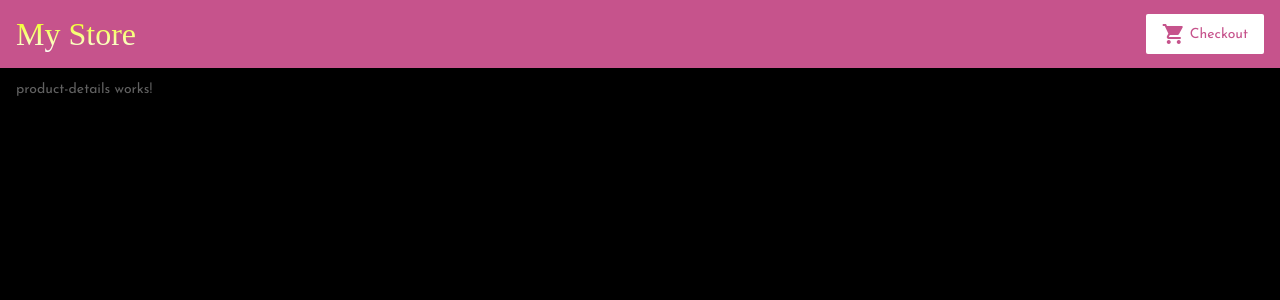
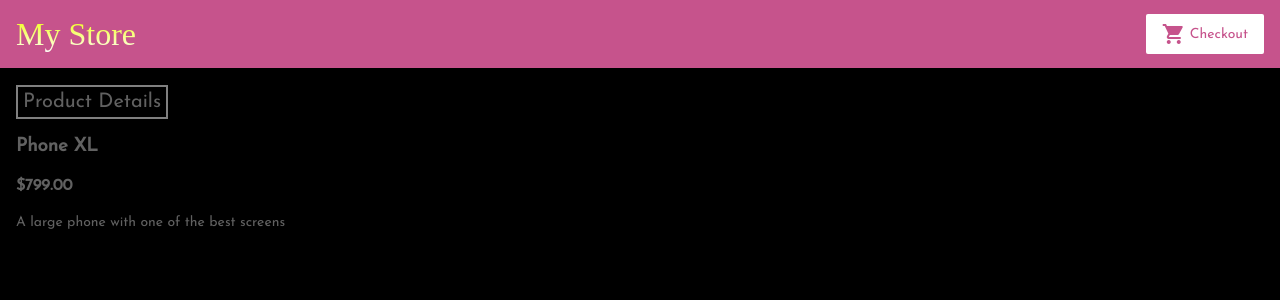
Before and after one commit to walterswoodward/basic-angular-app, an Angular app: page /products/0 in a window 1280 px wide. Shown: the top 300 px of the page. Built offline with nearby package versions, Linux system fonts and the light colour scheme; a web font is replaced by a local one.

Commit message:
brings products.ts into product-details component and into view

```diff
--- a/src/app/product-details/product-details.component.html
+++ b/src/app/product-details/product-details.component.html
@@ -1 +1,8 @@
-<p>product-details works!</p>
+<h2>Product Details</h2>
+
+<div *ngIf="product">
+  <h3>{{ product.name }}</h3>
+  <h4>{{ product.price | currency }}</h4>
+  <p>{{ product.description }}</p>
+
+</div>
--- a/src/app/product-details/product-details.component.ts
+++ b/src/app/product-details/product-details.component.ts
@@ -1,4 +1,8 @@
 import { Component, OnInit } from '@angular/core';
+import { ActivatedRoute } from '@angular/router';
+
+import { products } from '../products';
+
 
 @Component({
   selector: 'app-product-details',
@@ -6,10 +10,16 @@
   styleUrls: ['./product-details.component.scss']
 })
 export class ProductDetailsComponent implements OnInit {
+  product;
 
-  constructor() { }
+  constructor(
+    private route: ActivatedRoute,
+  ) { }
 
   ngOnInit() {
+    this.route.paramMap.subscribe(params => {
+      this.product = products[+params.get('productId')];
+    });
   }
 
 }
```
